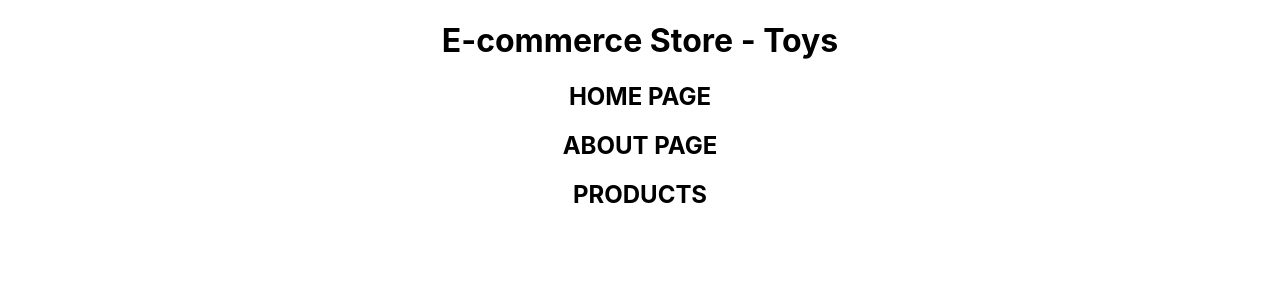
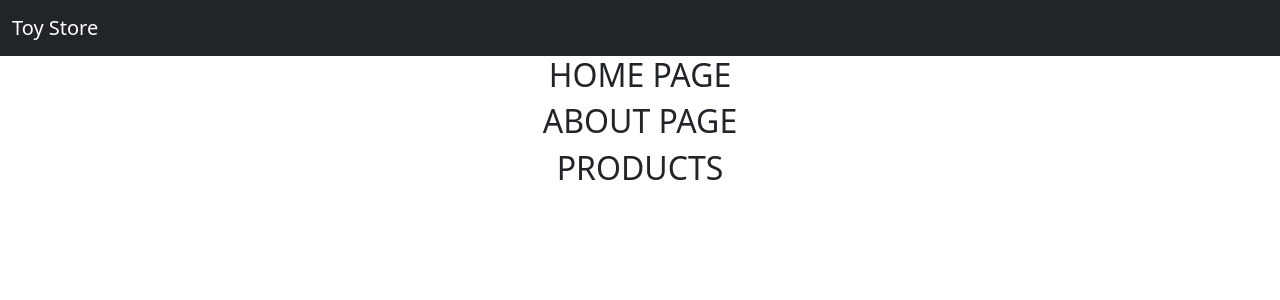
Before and after one commit to BenjaminMcMahan/ecommerce-07-04, a React (Create React App) app: page / in a window 1280 px wide. Shown: the top 300 px of the page. Built offline with nearby package versions, Linux system fonts and the light colour scheme.

Commit message:
Adds reactstrap styling

```diff
--- a/package.json
+++ b/package.json
@@ -3,6 +3,7 @@
   "version": "0.1.0",
   "private": true,
   "dependencies": {
+    "bootstrap": "^5.2.1",
     "react": "^18.2.0",
     "react-dom": "^18.2.0",
     "react-scripts": "5.0.1",
--- a/src/App.js
+++ b/src/App.js
@@ -1,5 +1,6 @@
-import logo from './logo.svg';
 import './App.css';
+import Navigation from './components/Navigation';
+import { Container } from 'reactstrap';
 
 /*
   JSX (JavaScript XML): Allows us to use JS to write HTML
@@ -43,10 +44,12 @@ function App() {
   let x = 'abc';
   return (
     <div className="App">
-      <h1>E-commerce Store - Toys</h1>
-      <SubTitle title="Home Page" foo="bar" num={1} x={x} func={() => {}} />
-      <SubTitle title="About Page" />
-      <SubTitle title="Products" />
+      <Navigation />
+      <Container>
+        <SubTitle title="Home Page" foo="bar" num={1} x={x} func={() => {}} />
+        <SubTitle title="About Page" />
+        <SubTitle title="Products" />
+      </Container>
     </div>
   );
 }
--- /dev/null
+++ b/src/components/Navigation.js
@@ -0,0 +1,31 @@
+import React, { useState } from 'react';
+import {
+  Collapse,
+  Navbar,
+  NavbarToggler,
+  NavbarBrand,
+  Nav,
+  NavItem,
+  NavLink
+} from 'reactstrap';
+
+function Navigation(args) {
+  const [isOpen, setIsOpen] = useState(false);
+
+  const toggle = () => setIsOpen(!isOpen);
+
+  return (
+    <div>
+      <Navbar expand="md" color="dark" dark {...args}>
+        <NavbarBrand href="/">Toy Store</NavbarBrand>
+        <NavbarToggler onClick={toggle} />
+        <Collapse isOpen={isOpen} navbar>
+          <Nav className="me-auto" navbar>
+          </Nav>
+        </Collapse>
+      </Navbar>
+    </div>
+  );
+}
+
+export default Navigation;
--- a/src/index.js
+++ b/src/index.js
@@ -2,6 +2,7 @@ import React from 'react';
 import ReactDOM from 'react-dom/client';
 import './index.css';
 import App from './App';
+import 'bootstrap/dist/css/bootstrap.min.css';
 
 const root = ReactDOM.createRoot(document.getElementById('root'));
 root.render(<App />);
```
Also changed, not shown: 1 other file (tests, documents, lock files or other folders).
